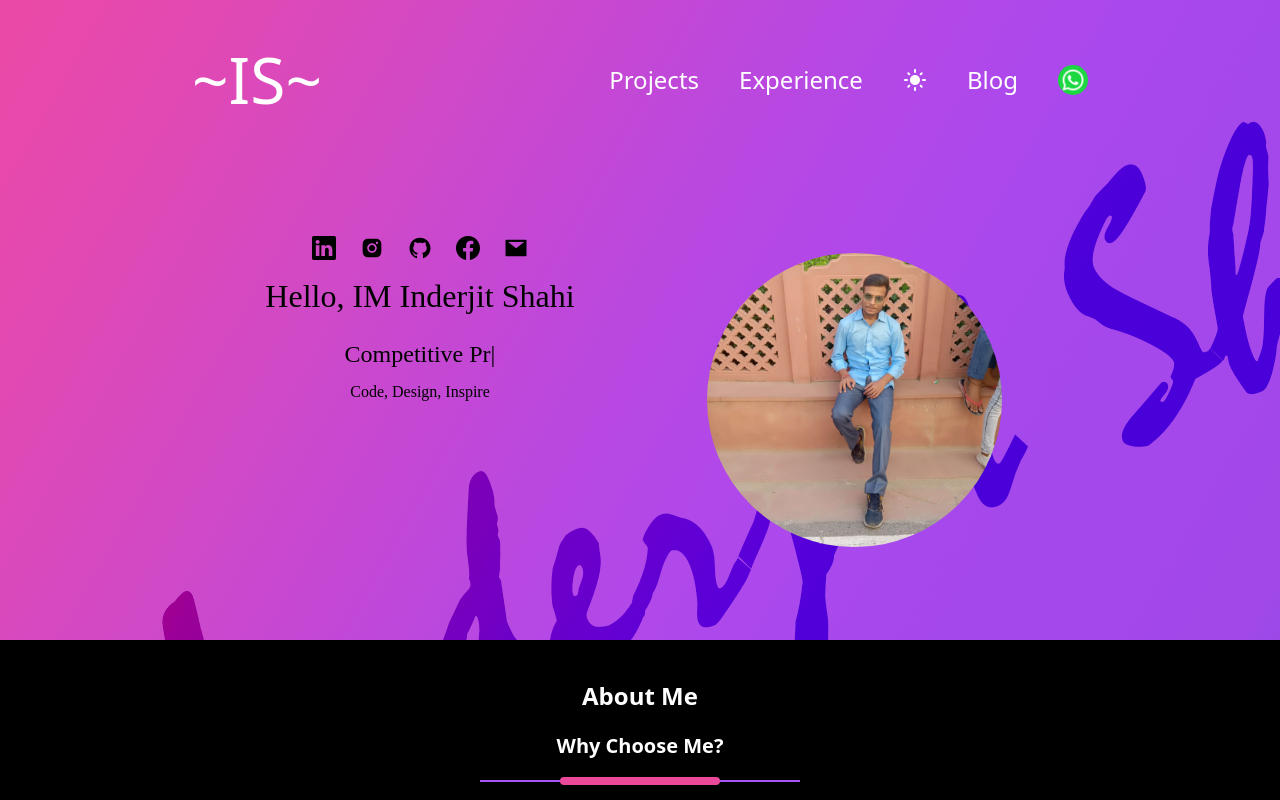
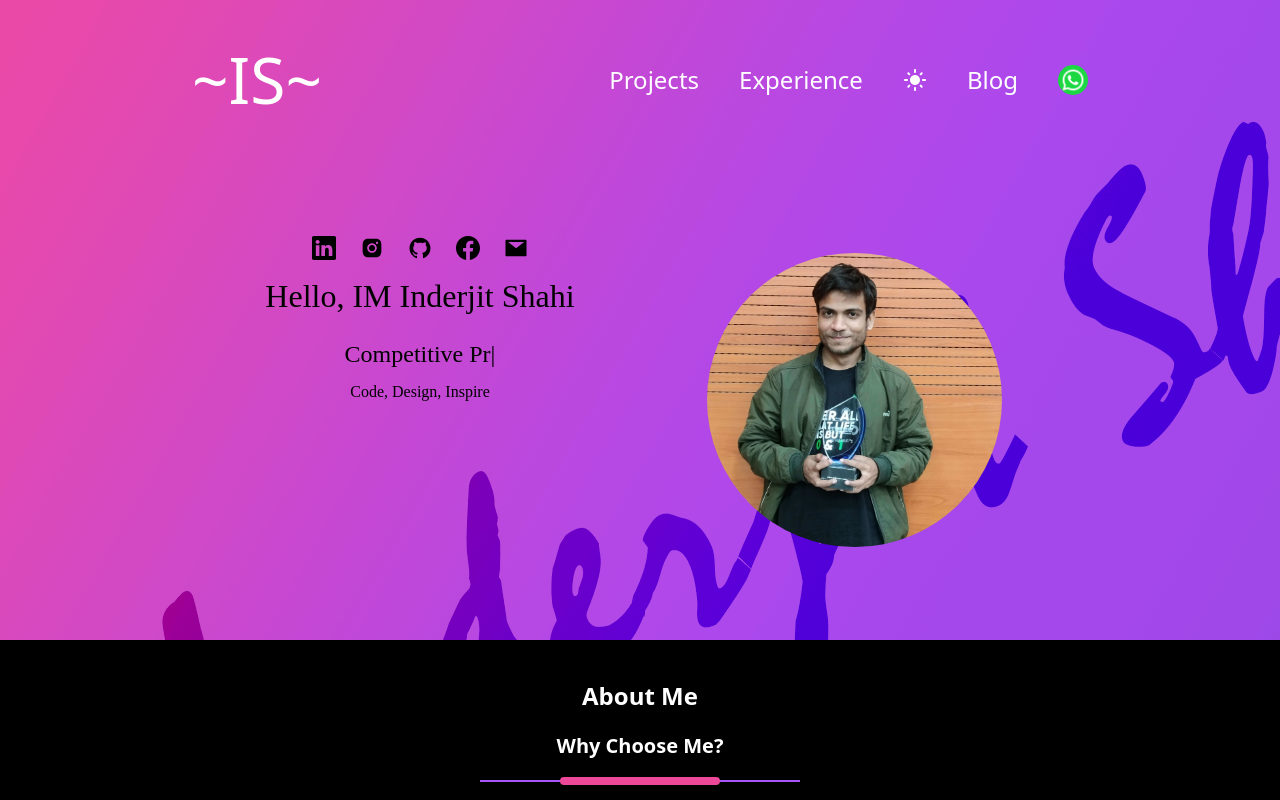
Before and after one commit to inderjitshahi/PortFolio, a Next.js app: page / in a window 1280 px wide. Built offline with nearby package versions, Linux system fonts and the light colour scheme; what tw-elements would draw is missing.

Commit message:
changed profile photo

```diff
--- a/components/Home/Profile/Profile.module.css
+++ b/components/Home/Profile/Profile.module.css
@@ -84,7 +84,7 @@
 .profile-picture-background {
     height: 92%;
     width: 92%;
-    background-image: url('../../assets/Home/me1.jpg');
+    background-image: url('../../assets/Home/Me_Compressed.jpg');
     background-repeat: no-repeat;
     background-size: cover;
     border-radius: 50%;
```
Also changed, not shown: components/assets/Home/Me_Compressed.jpg (added).
